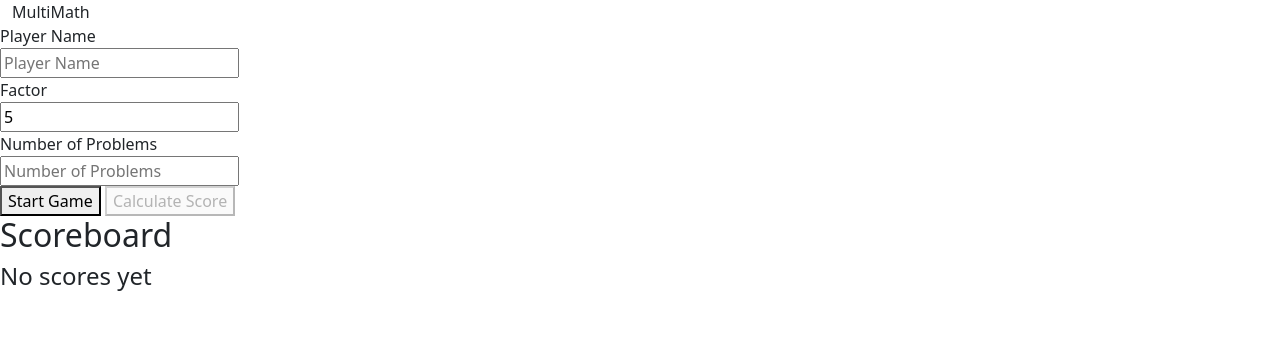
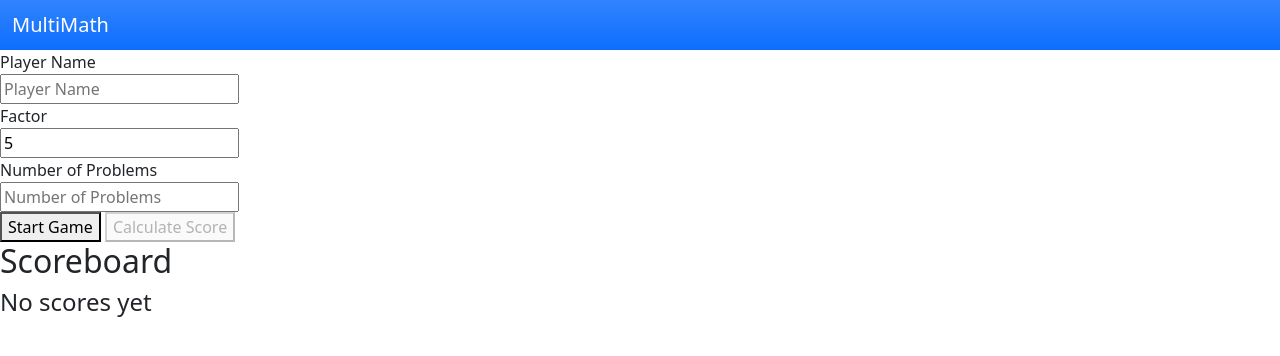
Before and after one commit to NtonBala/multimath-typescript, a website built with webpack: page index.html in a window 1280 px wide. Built offline with nearby package versions, Linux system fonts and the light colour scheme.

Commit message:
Style navigation header

```diff
--- a/index.html
+++ b/index.html
@@ -9,9 +9,9 @@
     <title>MultiMath</title>
   </head>
   <body>
-    <nav>
+    <nav class="navbar navbar-dark bg-primary bg-gradient">
       <div class="container-fluid">
-        <div><span>MultiMath</span></div>
+        <span class="navbar-brand h1 mb-0">MultiMath</span>
       </div>
     </nav>
 
```
